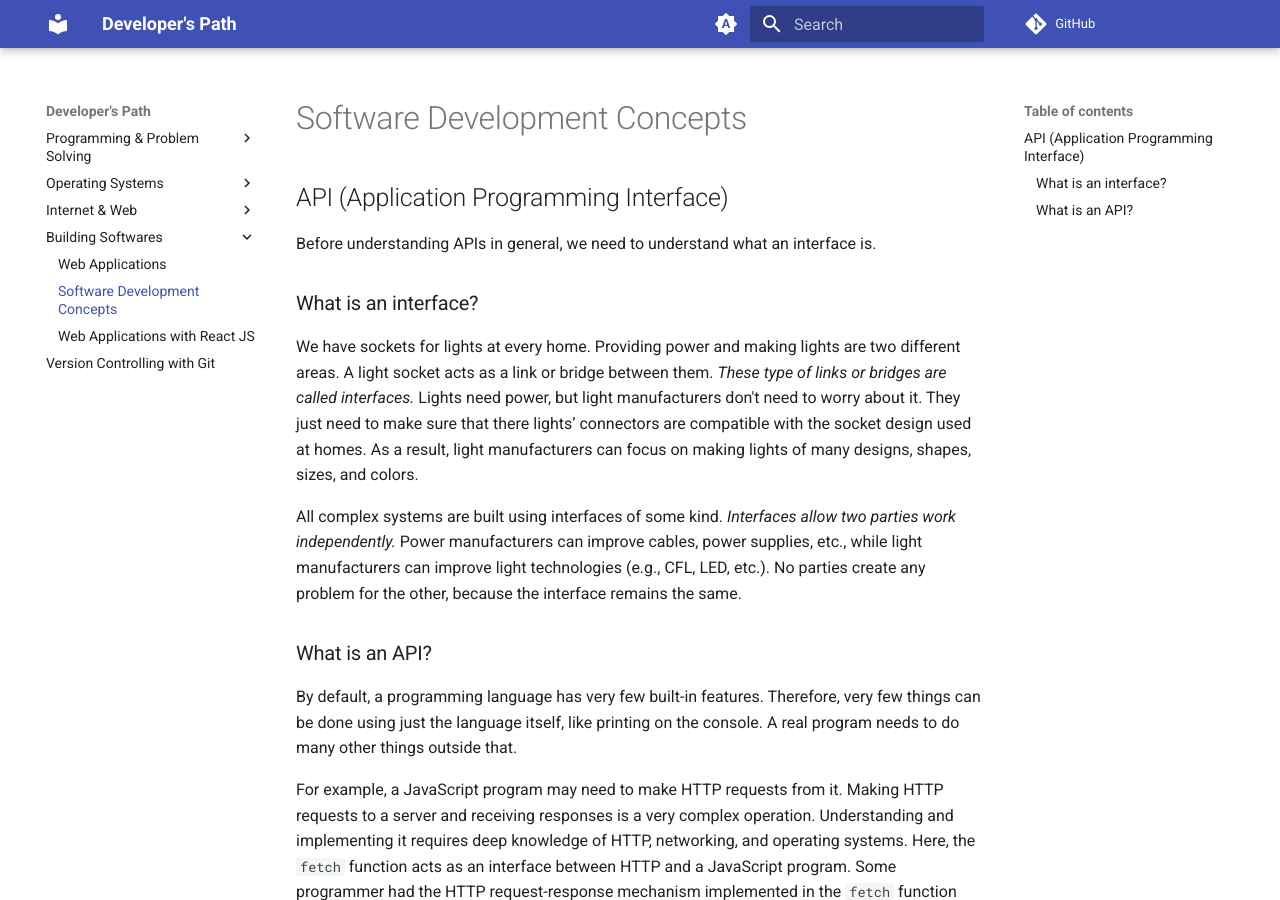
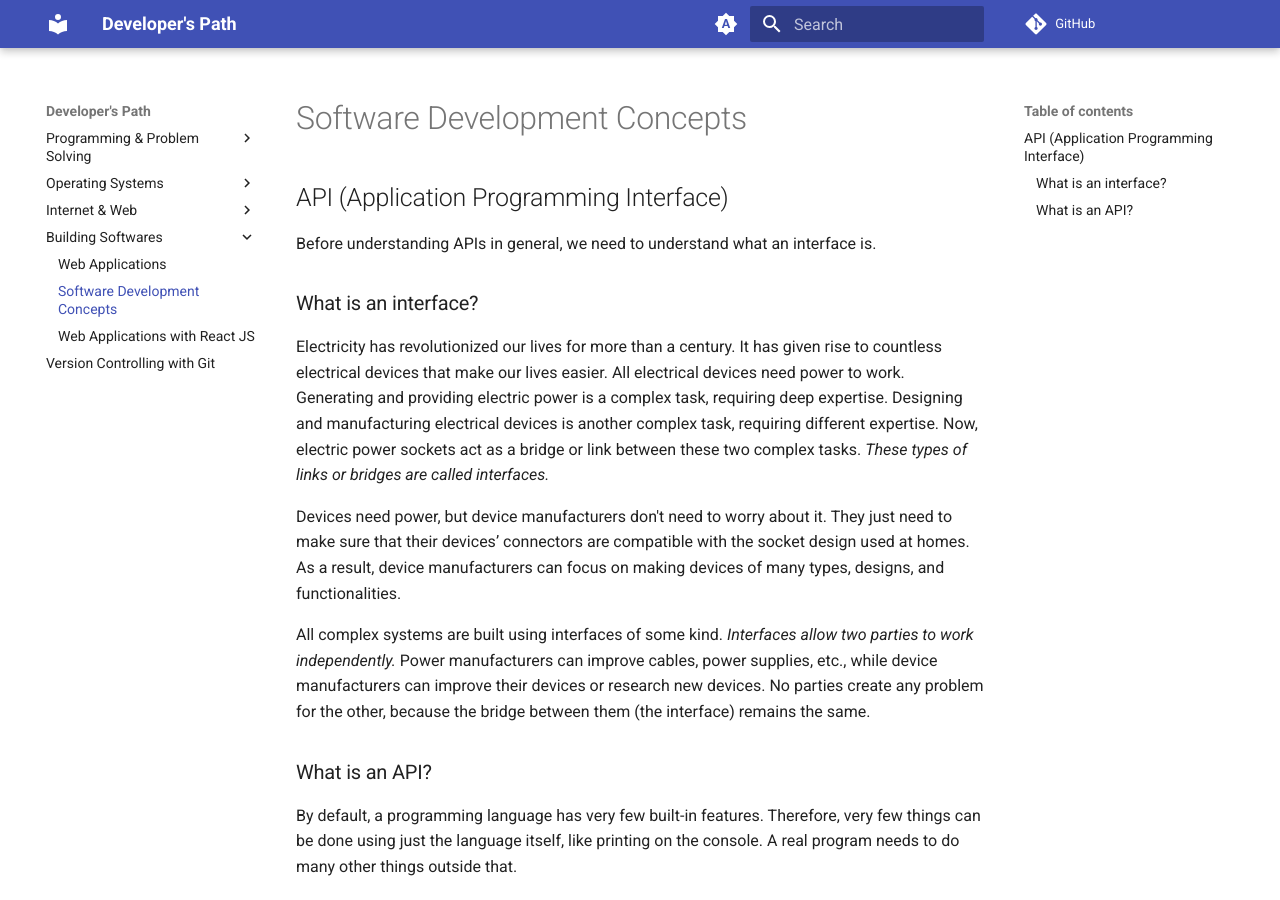
Before and after one commit to gharials/dev-path, an MkDocs documentation site: the page built from docs/building-softwares/software-dev-concepts.md, in a window 1280 px wide and 900 px high. Built offline with MkDocs 1.6.1 and Material for MkDocs 9.7.7, drawn with Linux system fonts in a browser that asks for light colours; comment, search, counter and statistics services are not loaded.

Commit message:
copy edit interface concept.

```diff
--- a/docs/building-softwares/software-dev-concepts.md
+++ b/docs/building-softwares/software-dev-concepts.md
@@ -6,9 +6,11 @@ Before understanding APIs in general, we need to understand what an interface is
 
 ### What is an interface?
 
-We have sockets for lights at every home. Providing power and making lights are two different areas. A light socket acts as a link or bridge between them. _These type of links or bridges are called interfaces._ Lights need power, but light manufacturers don't need to worry about it. They just need to make sure that there lights’ connectors are compatible with the socket design used at homes. As a result, light manufacturers can focus on making lights of many designs, shapes, sizes, and colors.
+Electricity has revolutionized our lives for more than a century. It has given rise to countless electrical devices that make our lives easier. All electrical devices need power to work. Generating and providing electric power is a complex task, requiring deep expertise. Designing and manufacturing electrical devices is another complex task, requiring different expertise. Now, electric power sockets act as a bridge or link between these two complex tasks. _These types of links or bridges are called interfaces._
 
-All complex systems are built using interfaces of some kind. _Interfaces allow two parties work independently._ Power manufacturers can improve cables, power supplies, etc., while light manufacturers can improve light technologies (e.g., CFL, LED, etc.). No parties create any problem for the other, because the interface remains the same.
+Devices need power, but device manufacturers don't need to worry about it. They just need to make sure that their devices’ connectors are compatible with the socket design used at homes. As a result, device manufacturers can focus on making devices of many types, designs, and functionalities.
+
+All complex systems are built using interfaces of some kind. _Interfaces allow two parties to work independently._ Power manufacturers can improve cables, power supplies, etc., while device manufacturers can improve their devices or research new devices. No parties create any problem for the other, because the bridge between them (the interface) remains the same.
 
 ### What is an API?
 
```
